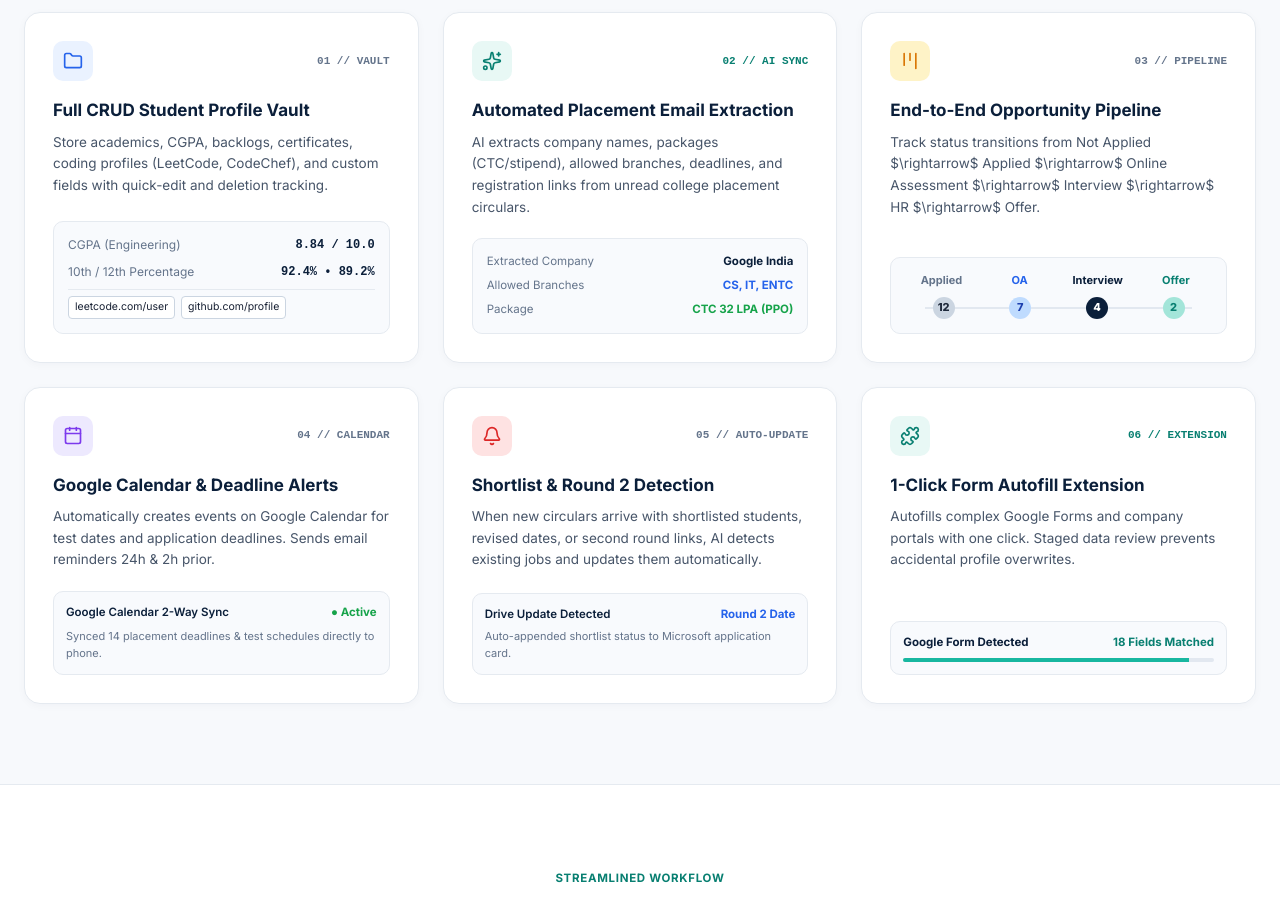
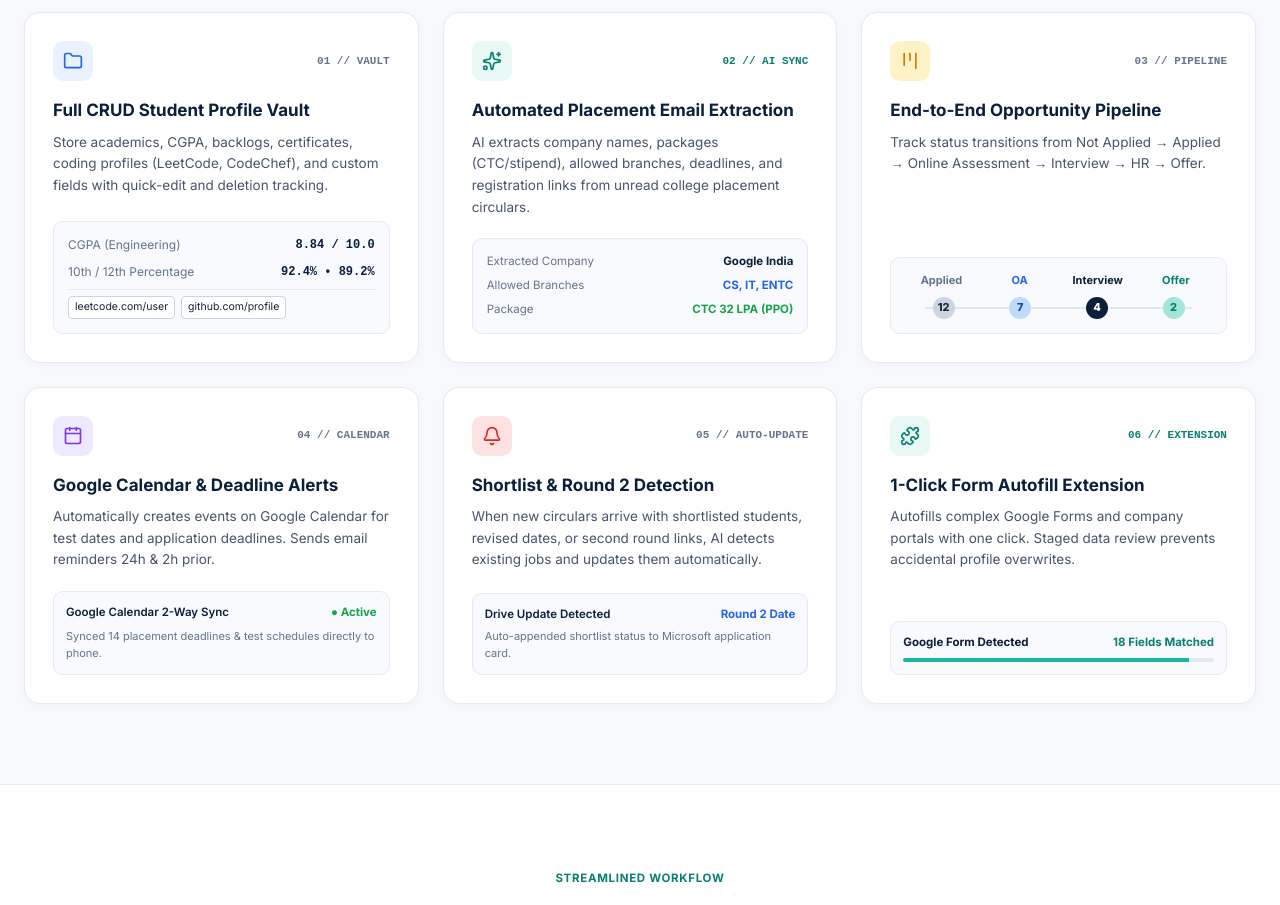
Before and after one commit to nikhilpuppalwar/OppTrack-Clinical-Placement, a React (Vite) app in the folder client/: page /landing in a window 1280 px wide. Shown: the part 1700-2605 px from the top of the page. Built offline with nearby package versions, Linux system fonts and the light colour scheme; no server answers.

Commit message:
style: fix arrow formatting in landing page pipeline module

```diff
--- a/client/src/pages/Landing.jsx
+++ b/client/src/pages/Landing.jsx
@@ -584,7 +584,7 @@ export default function Landing() {
                     End-to-End Opportunity Pipeline
                   </h3>
                   <p style={{ fontSize: 13.5, color: '#475569', lineHeight: 1.6, margin: '0 0 20px' }}>
-                    Track status transitions from Not Applied $\rightarrow$ Applied $\rightarrow$ Online Assessment $\rightarrow$ Interview $\rightarrow$ HR $\rightarrow$ Offer.
+                    Track status transitions from Not Applied → Applied → Online Assessment → Interview → HR → Offer.
                   </p>
                 </div>
 
```
